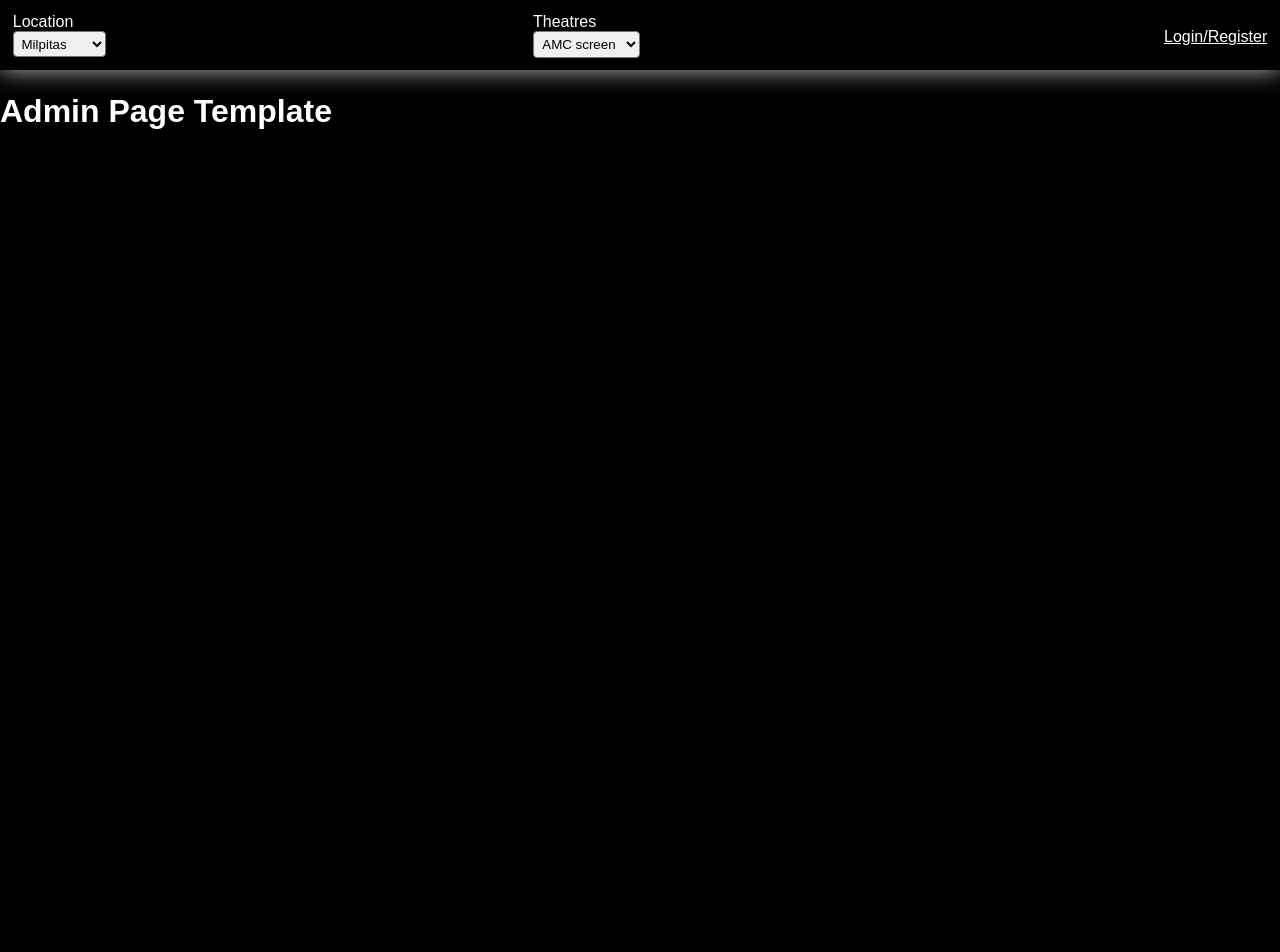
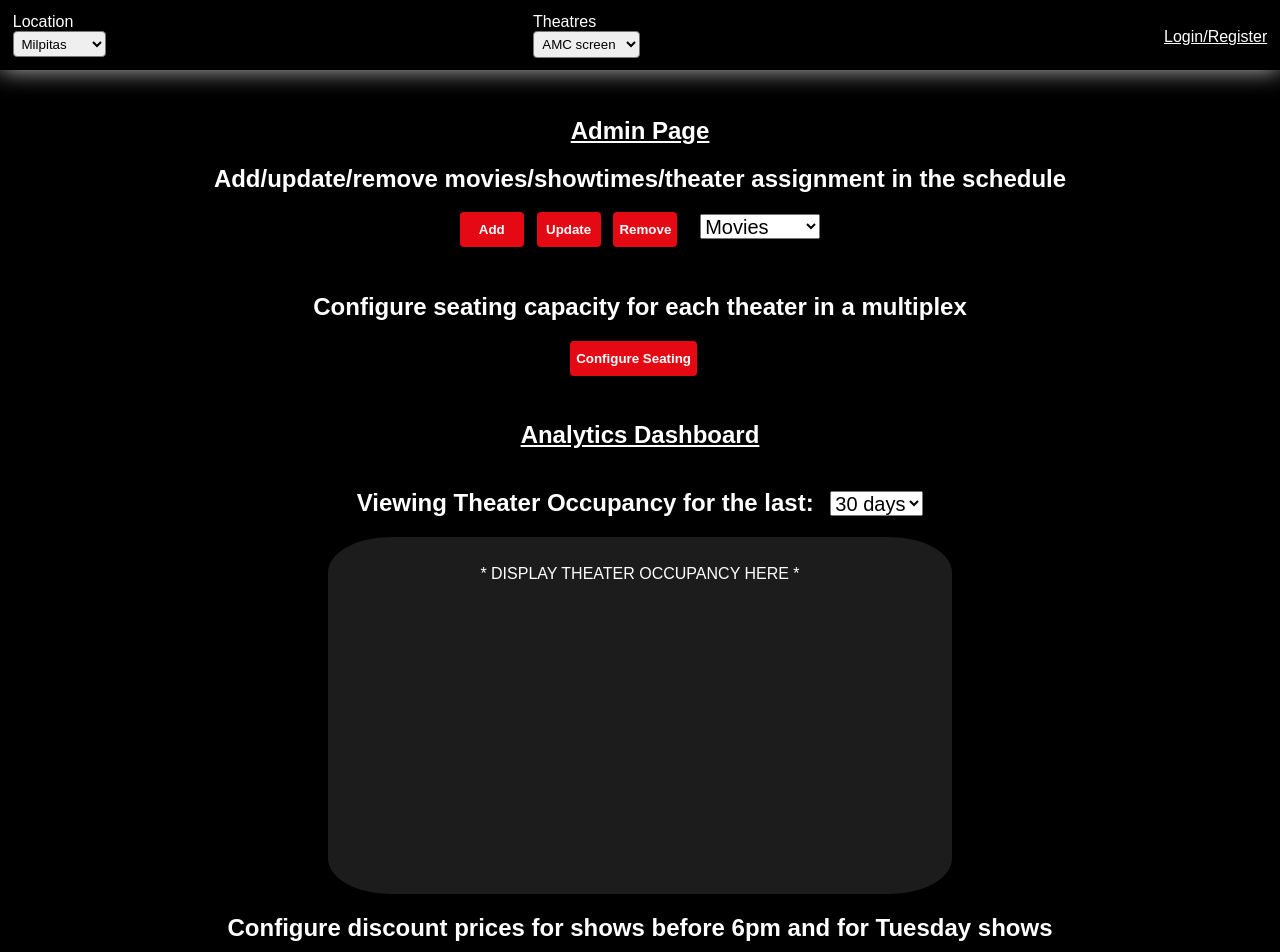
Before and after one commit to gopinathsjsu/teamproject-nullpointer, a React (Create React App) app in the folder Frontend/: page /admin in a window 1280 px wide. Shown: the top 952 px of the page. Before the commit the page ends 800 px from the top, so only its background shows below. Built offline with nearby package versions, Linux system fonts and the light colour scheme; a web font is replaced by a local one.

Commit message:
created base template for admin page, needs API + pop up/pages for editing

```diff
--- a/Frontend/src/Views/Admin/Admin.jsx
+++ b/Frontend/src/Views/Admin/Admin.jsx
@@ -3,8 +3,55 @@ import Button from '../../Components/Button/Button';
 import React, {useState} from "react";
 
 const Admin = () => {
+    const [scheduleOption, setScheduleOption] = useState('Select...');
+    const [viewOption, setViewOption] = useState('30 days');
+
+    function updateScheduleOption(e) {
+        setScheduleOption(e.target.value);
+    }
+
+    function updateViewOption(e) {
+        setViewOption(e.target.value);
+    }
+
     return (
-        <h1>Admin Page Template</h1>
+        <section className="admin-page">
+            <h1 className="title">Admin Page</h1>
+            <h1> Add/update/remove movies/showtimes/theater assignment in the schedule </h1>
+            <Button className="button-style" type="button-primary" onClick={null}> Add </Button>
+            <Button className="button-style" type="button-primary" onClick={null}> Update </Button>
+            <Button className="button-style" type="button-primary" onClick={null}> Remove </Button>
+            <select className="drop-down" value={scheduleOption} onChange={updateScheduleOption}>
+                <option value="Movies">Movies</option>
+                <option value="Showtime">Showtimes</option>
+                <option value="Theater">Theater</option>
+            </select>
+
+            <h1> Configure seating capacity for each theater in a multiplex </h1>
+            <Button className="button-style" type="button-primary" onClick={null}> Configure Seating </Button>
+
+            <h1 className="title"> Analytics Dashboard</h1>
+            <div className="analytics-row">
+                <div className="info-container">
+                    <h1> Viewing Theater Occupancy for the last: {
+                        <select className="drop-down" value={viewOption} onChange={updateViewOption}>
+                            <option value="30">30 days</option>
+                            <option value="60">60 days</option>
+                            <option value="90">90 days</option>
+                        </select>
+                        }
+                    </h1>
+
+                    <div className="list-box">
+                        <p1> * DISPLAY THEATER OCCUPANCY HERE *</p1>
+
+                    </div>
+                </div>
+            </div>
+            <h1> Configure discount prices for shows before 6pm and for Tuesday shows </h1>
+            <Button className="button-style" type="button-primary" onClick={null}> Configure Discount Prices </Button>
+        </section>
+
     )
 }
 export default Admin;
--- a/Frontend/src/Views/Admin/Admin.scss
+++ b/Frontend/src/Views/Admin/Admin.scss
@@ -0,0 +1,60 @@
+
+.admin-page {
+    padding-top: 2%;
+    text-align: center;
+}
+
+.title {
+    text-decoration: underline;
+}
+
+.button-style {
+    min-width: 5%;
+    margin-right: 1%;
+    margin-bottom: 2%;
+}
+.analytics-row {
+    display: flex;
+    justify-content: space-evenly;
+    flex-direction: row;
+}
+
+.info-container {
+    display: flex;
+    flex-direction: column;
+    align-items: center;
+}
+
+.list-box {
+    background-color: rgb(28, 28, 28);
+    height: 300px;
+    width: 100%;
+    min-width: 500px;
+    border-radius: 10%;
+    padding: 5%;
+    text-align: center;
+    overflow: auto;
+}
+
+.drop-down {
+    height: 25px;
+    font-size: 20px;
+    margin-left: 10px;
+}
+
+.list-box::-webkit-scrollbar {
+    width: 8px;
+}
+
+.list-box::-webkit-scrollbar-thumb {
+    background-color: #ff0000;
+    border-radius: 10px;
+}
+
+.list-box::-webkit-scrollbar-track {
+    background: transparent;
+}
+
+.list-box::-webkit-scrollbar-thumb:hover {
+    background-color: #c90000;
+}
```
